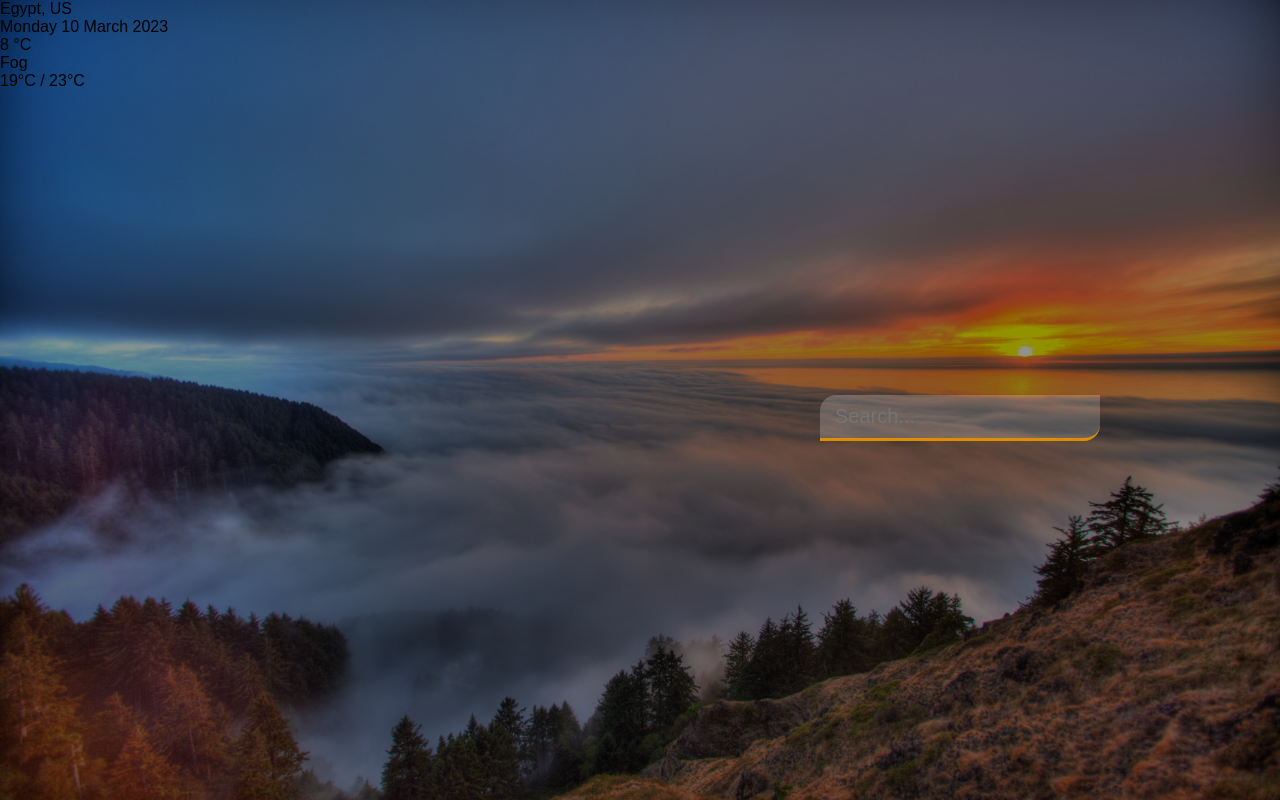
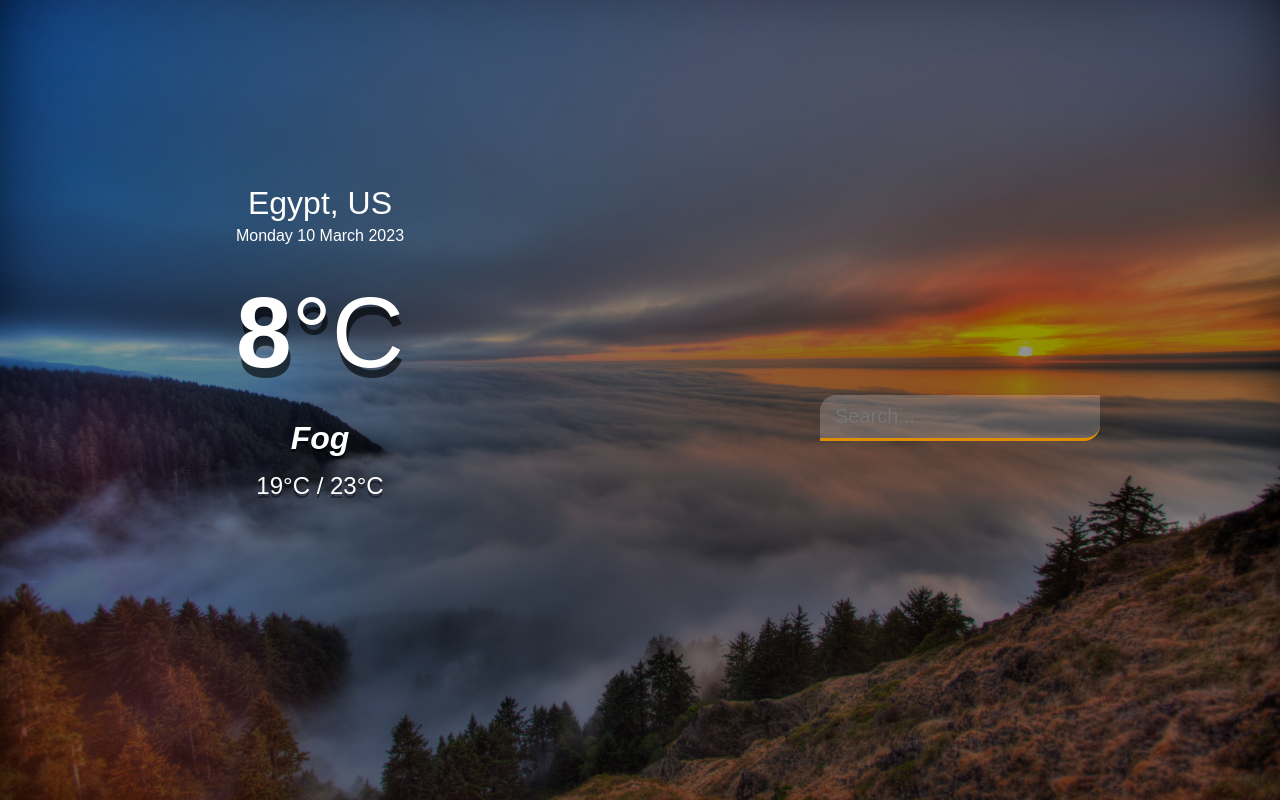
Before and after one commit to azimjonking/js-weather-app, a plain HTML site: page index.html in a window 1280 px wide. Drawn offline with Linux system fonts and the light colour scheme.

Commit message:
html, css are done

```diff
--- a/style.css
+++ b/style.css
@@ -43,3 +43,45 @@ header input:focus {
     background-color: rgba(255, 255, 255, 0.8);
     border-radius: 0 16px 0 16px;
 }
+main {
+    margin-top: 20vh;
+    padding: 25px 25px 50px;
+    display: flex;
+    flex-direction: column;
+    align-items: center;
+    text-align: center;
+}
+.location .city {
+    color: #fff;
+    font-size: 32px;
+    font-weight: 500;
+    margin-bottom: 5px;
+}
+.location .date {
+    color: #fff;
+    font-size: 16px;
+}
+.main-temp .temp {
+    color: #fff;
+    font-size: 100px;
+    font-weight: 900;
+    margin: 30px 0;
+    text-shadow: 2px 10px rgba(0, 0, 0, 0.6);
+}
+.main-temp span {
+    font-weight: 500;
+}
+.main-temp .weather {
+    color: #fff;
+    font-size: 32px;
+    font-weight: 700;
+    font-style: italic;
+    margin-bottom: 15px;
+    text-shadow: 0px 3px rgba(0, 0, 0, 0.6);
+}
+.main-temp .hi-low {
+    color: #fff;
+    font-size: 24px;
+    font-weight: 500;
+    text-shadow: 0px 4px rgba(0, 0, 0, 0.4);
+}
```
Also changed, not shown: index.html (+1 -1 lines).
